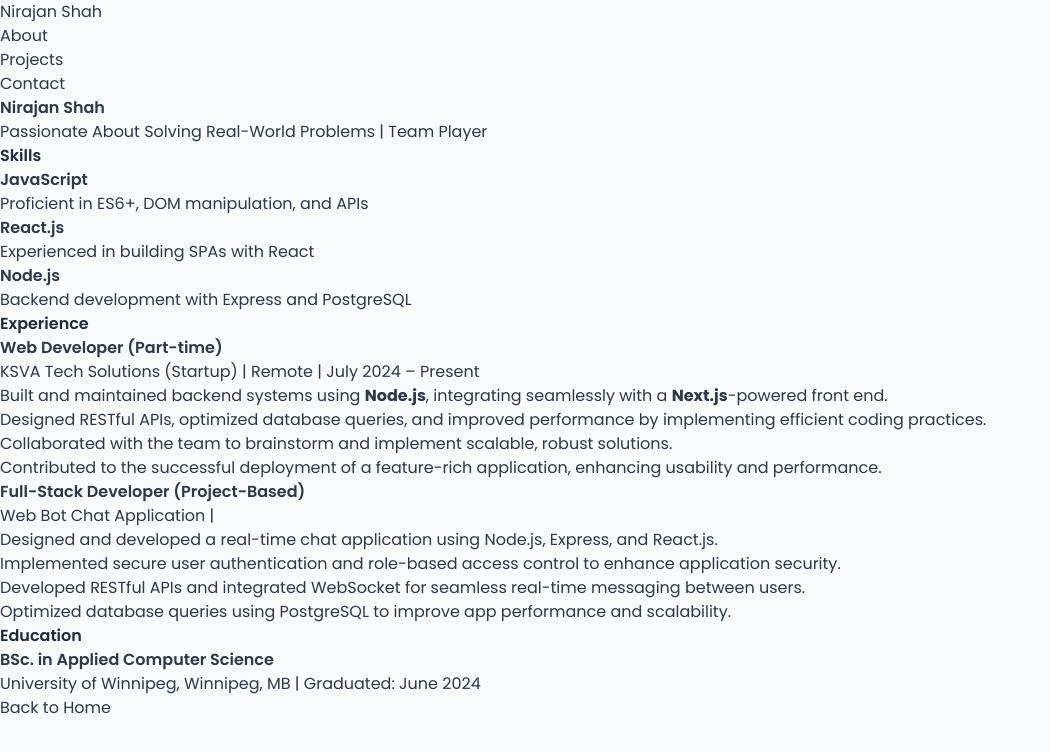
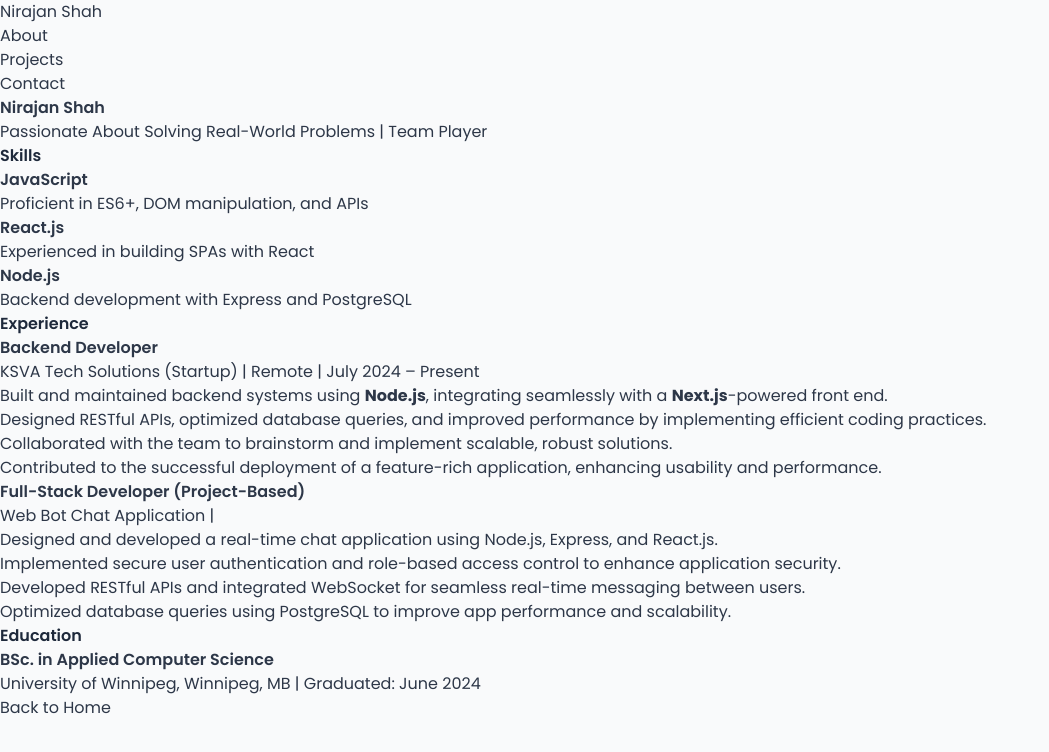
Before and after one commit to sNirajan/my-portfolio, a Next.js app: page /resume in a window 1280 px wide. Shown: the top 752 px of the page, without its empty margins (0-1049 px from the left). Built offline with nearby package versions, Linux system fonts and the light colour scheme.

Commit message:
Updated resume page

```diff
--- a/src/app/resume/page.js
+++ b/src/app/resume/page.js
@@ -65,7 +65,7 @@ const Resume = () => {
           >
             <div className="bg-white shadow-lg rounded-lg p-6 mb-6 transform hover:scale-105 transition-transform duration-300">
               <h3 className="text-2xl font-semibold text-darkGreen mb-2">
-                Web Developer (Part-time)
+                Backend Developer
               </h3>
               <p className="text-lg text-gray-700 mb-4">
                 KSVA Tech Solutions (Startup) | Remote |{" "}
```
